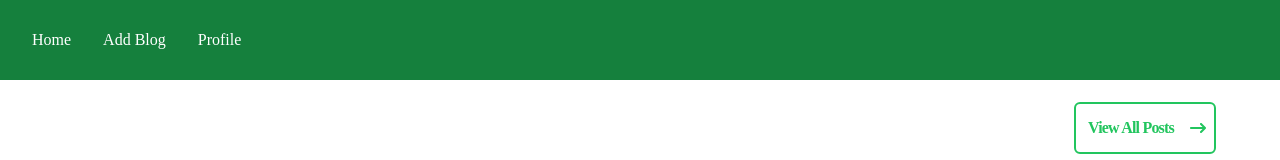
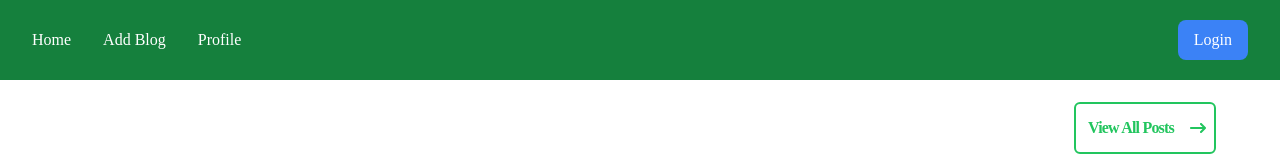
Before and after one commit to fathimaibaa/Blog-App-Frontend, a React (Vite) app: page / in a window 1280 px wide. Shown: the top 160 px of the page. Built offline with nearby package versions, Linux system fonts and the light colour scheme; a web font is replaced by a local one.

Commit message:
login button

```diff
--- a/src/components/navbar/Navbar.jsx
+++ b/src/components/navbar/Navbar.jsx
@@ -12,6 +12,11 @@ function Navbar() {
     navigate("/login", { replace: true }); // Redirect to the login page
   };
 
+  // Login function
+  const handleLogin = () => {
+    navigate("/login"); // Redirect to the login page
+  };
+
   return (
     <div className="w-full h-[5rem] bg-green-700 flex justify-between items-center px-8 fixed inset-0 z-40">
       {/* Navigation Links */}
@@ -21,12 +26,20 @@ function Navbar() {
         <NavLink to={"/myblogs"}>Profile</NavLink>
       </div>
       {/* Logout Button (Visible only if user is logged in) */}
-      {user && (
+      {user ? (
         <button
           onClick={handleLogout}
           className="py-2 px-4 bg-red-500 hover:bg-red-600 text-white rounded-lg transition-all"
         >
           Logout
+        </button>
+      ) : (
+        // Login Button (Visible only if user is not logged in)
+        <button
+          onClick={handleLogin}
+          className="py-2 px-4 bg-blue-500 hover:bg-blue-600 text-white rounded-lg transition-all"
+        >
+          Login
         </button>
       )}
     </div>
```
